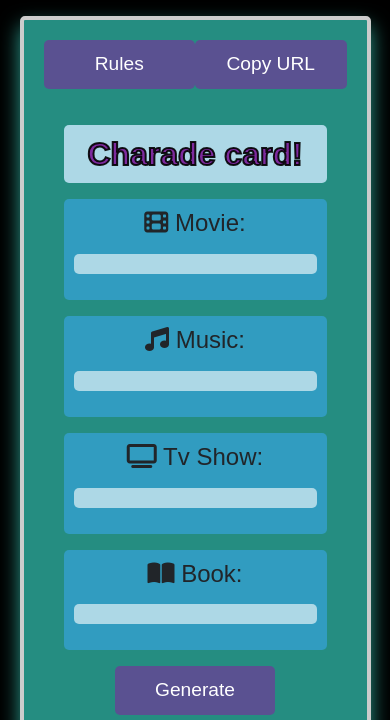
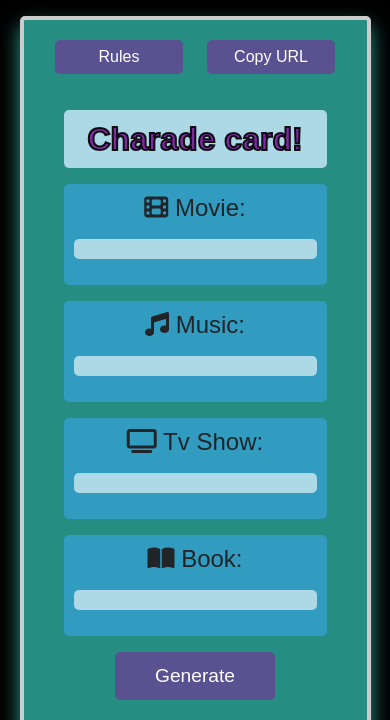
Before and after one commit to Thomas-Tomo/charades, a plain HTML site: page index.html in a window 390 px wide. Shown: the top 720 px of the page. Drawn offline with nearby package versions, Linux system fonts and the light colour scheme.

Commit message:
Fix button display on small screens

```diff
--- a/style.css
+++ b/style.css
@@ -37,9 +37,7 @@ p {
   margin-top: 5rem;
 }
 
-#generate-btn,
-#rules-btn,
-#copy-url-btn {
+#generate-btn {
   margin-top: 20px;
   padding: 10px 20px;
   background-color: rgba(125, 42, 157, 0.6);
@@ -52,6 +50,20 @@ p {
   font-size: clamp(0.5rem, 7vw, 1.2rem) !important;
 }
 
+#rules-btn,
+#copy-url-btn {
+  margin-top: 10px;
+  padding: 5px 5px;
+  background-color: rgba(125, 42, 157, 0.6);
+  color: #fff;
+  border: none;
+  border-radius: 5px;
+  cursor: pointer;
+  width: 8rem;
+  margin: auto;
+  font-size: clamp(0.5rem, 7vw, 1rem) !important;
+}
+
 #generate-btn:hover,
 #rules-btn:hover,
 #copy-url-btn:hover {
@@ -61,6 +73,7 @@ p {
 .button-container {
   display: flex;
   justify-content: space-between;
+  gap: 1px;
 }
 
 #music,
```
